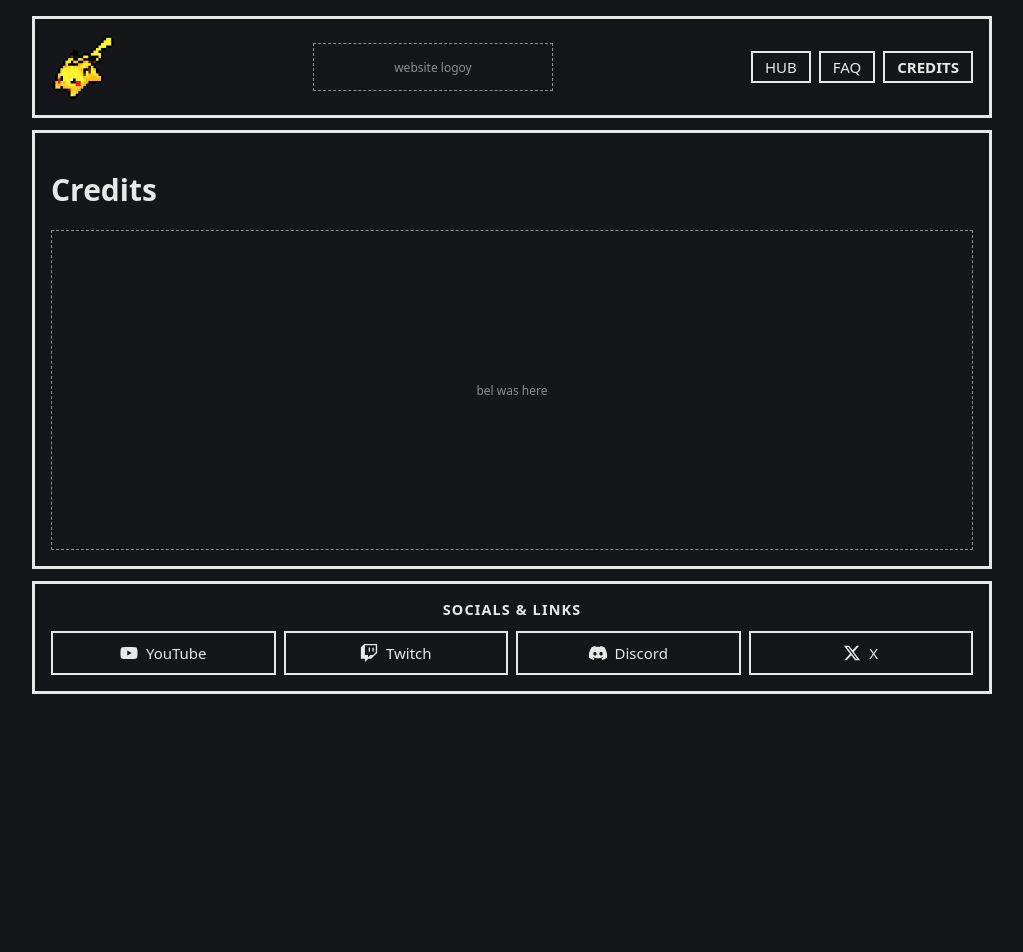
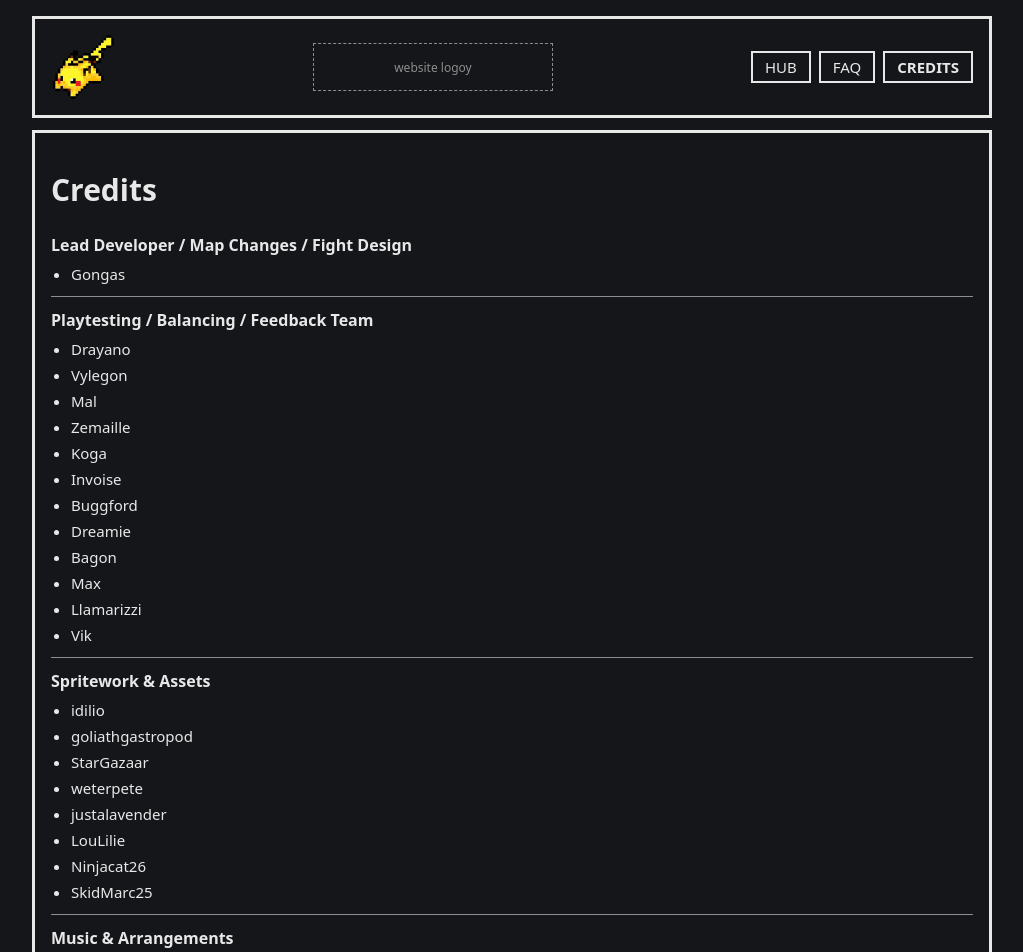
Before and after one commit to shockinglygongas/shockinglygongas.github.io, a Next.js app: page /credits in a window 1280 px wide. Shown: the top 952 px of the page, without its empty margins (128-1151 px from the left). Before the commit the page ends 800 px from the top, so only its background shows below. Built offline with nearby package versions, Linux system fonts and the light colour scheme.

Commit message:
Add credits

```diff
--- a/app/credits/page.tsx
+++ b/app/credits/page.tsx
@@ -1,5 +1,28 @@
 import { SiteHeader } from '@/components/SiteHeader';
 import { SiteFooter } from '@/components/SiteFooter';
+
+const CREDITS = [
+	{
+		heading: 'Lead Developer / Map Changes / Fight Design',
+		names: ['Gongas'],
+	},
+	{
+		heading: 'Playtesting / Balancing / Feedback Team',
+		names: ['Drayano', 'Vylegon', 'Mal', 'Zemaille', 'Koga', 'Invoise', 'Buggford', 'Dreamie', 'Bagon', 'Max', 'Llamarizzi', 'Vik'],
+	},
+	{
+		heading: 'Spritework & Assets',
+		names: ['idilio', 'goliathgastropod', 'StarGazaar', 'weterpete', 'justalavender', 'LouLilie', 'Ninjacat26', 'SkidMarc25'],
+	},
+	{
+		heading: 'Music & Arrangements',
+		names: ['JoeyZeed', 'zg4north', 'PacoScarso', 'Ninjacat26'],
+	},
+	{
+		heading: 'Tools / Resources',
+		names: ['haven', 'defa', 'HZLA', '7decibel', 'shucaberry'],
+	},
+];
 
 export default function CreditsPage() {
 	return (
@@ -7,7 +30,18 @@ export default function CreditsPage() {
 			<SiteHeader current="/credits" />
 			<main className="panel">
 				<h1>Credits</h1>
-				<div className="slot" style={{ minHeight: 320 }}>bel was here</div>
+				<div className="tabs">
+					{CREDITS.map((section) => (
+						<article key={section.heading}>
+							<h3>{section.heading}</h3>
+							<ul>
+								{section.names.map((name) => (
+									<li key={name}>{name}</li>
+								))}
+							</ul>
+						</article>
+					))}
+				</div>
 			</main>
 			<SiteFooter />
 		</>
```
